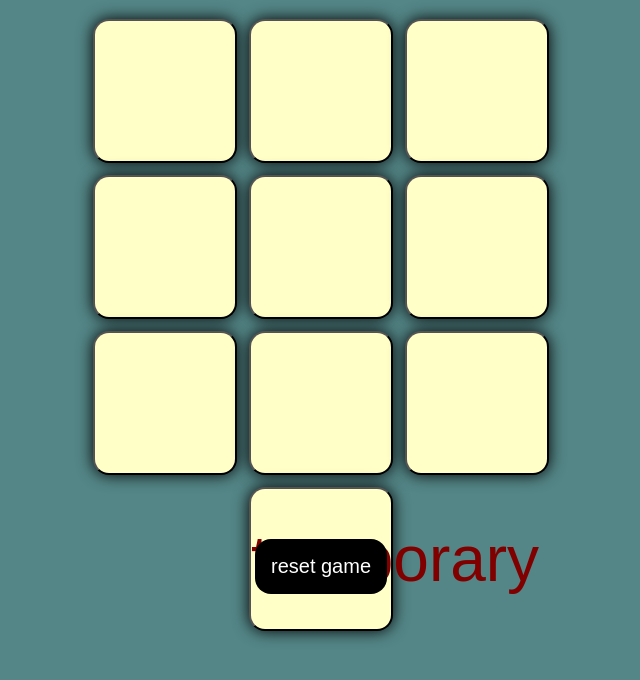
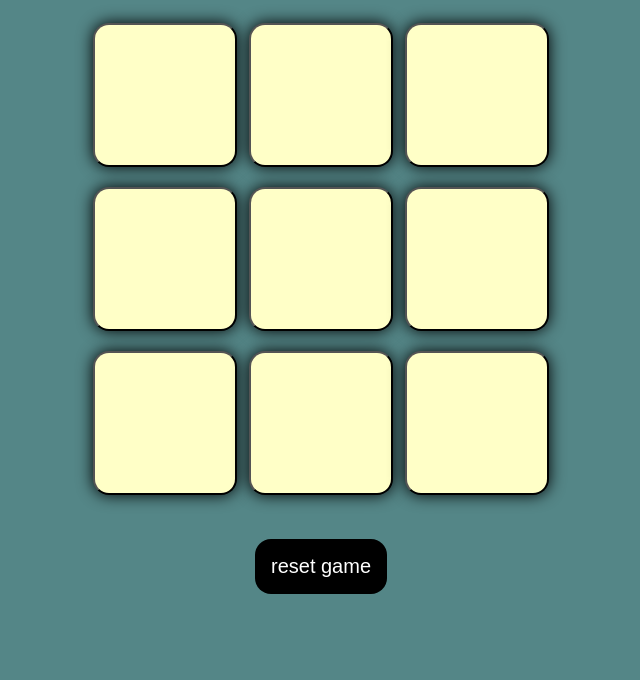
Before and after one commit to keshav12-7/tic-tac-toe-game-, a plain HTML site: page index.html in a window 1280 px wide. Shown: the part 58-738 px from the top of the page, without its empty margins (319-959 px from the left). Drawn offline with Linux system fonts and the light colour scheme.

Commit message:
removed the temporary change

```diff
--- a/index.html
+++ b/index.html
@@ -24,7 +24,7 @@
           <button class="box"></button>
           <button class="box"></button>
           <button class="box"></button>
-          <button class="box">temporary</button>
+
         </div>
       </div>
       <button id="reset">reset game</button>
```
